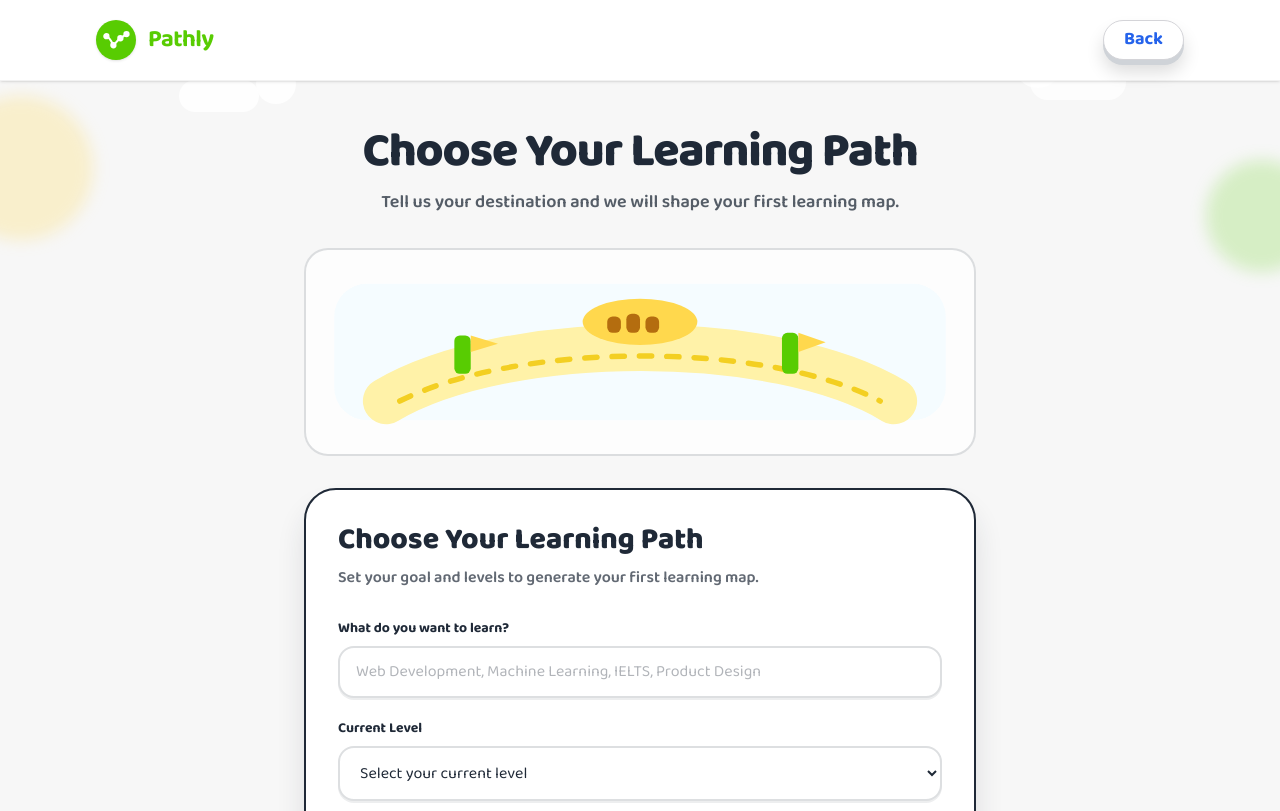
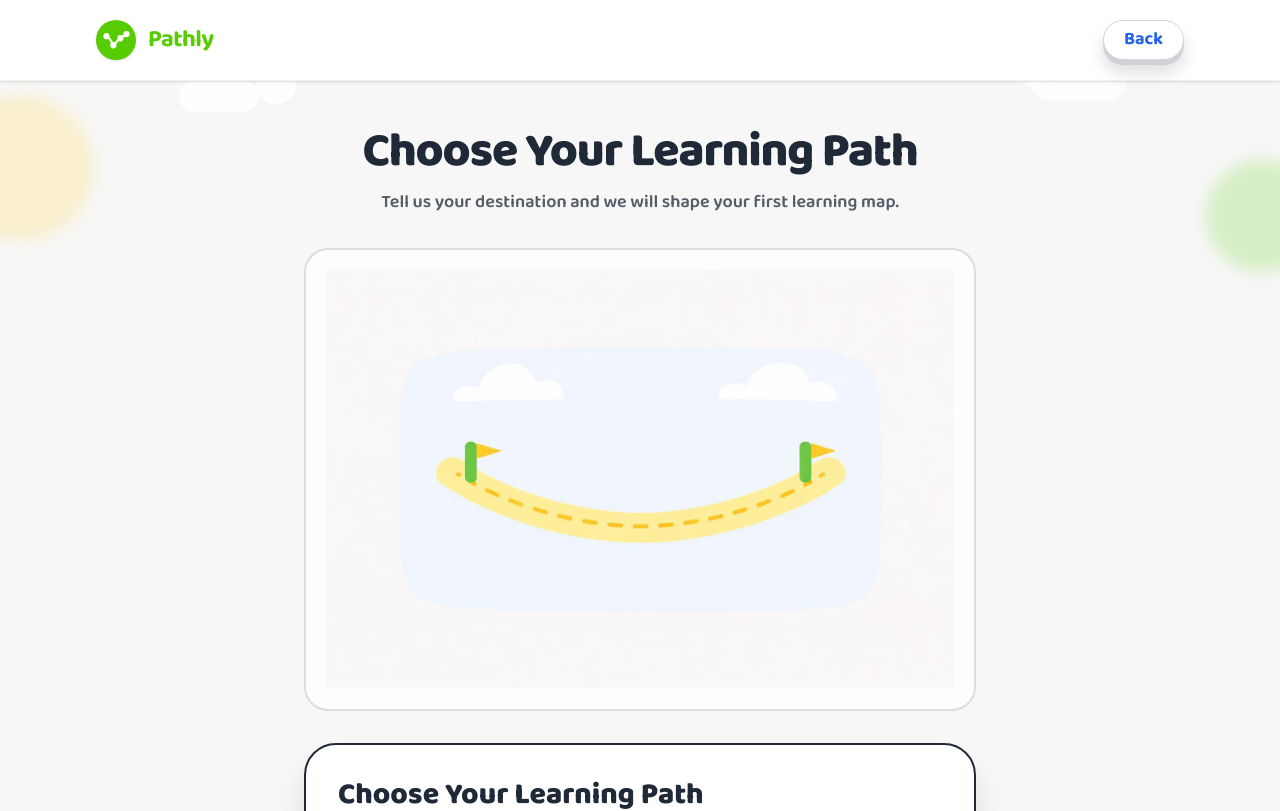
Before and after one commit to stevenhou7245/pathly, a Next.js app: page /onboarding in a window 1280 px wide. Shown: the top 811 px of the page. Built offline with nearby package versions, Linux system fonts and the light colour scheme.

Commit message:
Illustration change

```diff
--- a/app/onboarding/page.tsx
+++ b/app/onboarding/page.tsx
@@ -1,3 +1,4 @@
+import Image from "next/image";
 import AuthHeader from "@/components/AuthHeader";
 import OnboardingForm from "@/components/OnboardingForm";
 
@@ -27,26 +28,15 @@ export default function OnboardingPage() {
           </p>
 
           <div className="mx-auto mt-8 max-w-2xl rounded-3xl border-2 border-[#1F2937]/15 bg-white/70 p-5">
-            <svg
-              viewBox="0 0 460 120"
+            <Image
+              src="/images/path-selection-illustration.jpg"
+              alt="Learning Path Illustration"
+              width={1200}
+              height={360}
               className="h-auto w-full"
-              role="img"
-              aria-label="Learning path and milestone decoration"
-            >
-              <rect x="6" y="10" width="448" height="100" rx="24" fill="#F5FCFF" />
-              <path d="M44 96 C132 44 330 44 416 96" stroke="#FFF2A8" strokeWidth="34" strokeLinecap="round" fill="none" />
-              <path d="M54 96 C142 52 322 52 406 96" stroke="#F3CF22" strokeWidth="4" strokeLinecap="round" strokeDasharray="9 11" fill="none" />
-              <rect x="94" y="48" width="12" height="28" rx="4" fill="#58CC02" />
-              <polygon points="106,48 126,54 106,60" fill="#FFD84D" />
-              <rect x="334" y="46" width="12" height="30" rx="4" fill="#58CC02" />
-              <polygon points="346,46 366,53 346,60" fill="#FFD84D" />
-              <ellipse cx="230" cy="38" rx="42" ry="17" fill="#FFD84D" />
-              <g fill="#B46D0F">
-                <rect x="206" y="34" width="10" height="12" rx="4" />
-                <rect x="220" y="32" width="10" height="14" rx="4" />
-                <rect x="234" y="34" width="10" height="12" rx="4" />
-              </g>
-            </svg>
+              sizes="(min-width: 1024px) 48rem, 100vw"
+              priority
+            />
           </div>
 
           <div className="mx-auto mt-8 max-w-2xl">
--- a/components/AuthIllustration.tsx
+++ b/components/AuthIllustration.tsx
@@ -1,3 +1,5 @@
+import Image from "next/image";
+
 export default function AuthIllustration() {
   return (
     <div className="relative overflow-hidden rounded-[2rem] border-2 border-[#1F2937] bg-[#FFF9DD] p-7 shadow-[0_10px_0_#1F2937,0_20px_30px_rgba(31,41,55,0.12)]">
@@ -18,49 +20,14 @@ export default function AuthIllustration() {
         </p>
 
         <div className="mt-7 overflow-hidden rounded-3xl border-2 border-[#1F2937]/12 bg-[#F5FCFF] p-2">
-          <svg
-            viewBox="0 0 460 260"
-            className="block h-auto w-full rounded-2xl"
-            role="img"
-            aria-label="Learning path illustration"
-          >
-            <rect x="0" y="0" width="460" height="260" fill="#EAF7FF" />
-            <ellipse cx="108" cy="62" rx="56" ry="18" fill="white" />
-            <ellipse cx="344" cy="54" rx="62" ry="20" fill="white" />
-
-            <path
-              d="M34 92 C122 156 338 156 426 92"
-              stroke="#FFF2A8"
-              strokeWidth="32"
-              strokeLinecap="round"
-              fill="none"
-            />
-            <path
-              d="M40 92 C128 152 332 152 420 92"
-              stroke="#F3CF22"
-              strokeWidth="4"
-              strokeLinecap="round"
-              strokeDasharray="9 11"
-              fill="none"
-            />
-
-            <circle cx="82" cy="106" r="18" fill="#58CC02" />
-            <circle cx="82" cy="106" r="8" fill="#9FE870" />
-
-            <circle cx="164" cy="134" r="16" fill="#58CC02" />
-            <circle cx="164" cy="134" r="7" fill="#9FE870" />
-
-            <circle cx="230" cy="144" r="17" fill="#58CC02" />
-            <circle cx="230" cy="144" r="7.5" fill="#9FE870" />
-
-            <circle cx="296" cy="134" r="16" fill="#58CC02" />
-            <circle cx="296" cy="134" r="7" fill="#9FE870" />
-
-            <circle cx="378" cy="106" r="18" fill="#58CC02" />
-            <circle cx="378" cy="106" r="8" fill="#9FE870" />
-
-            <ellipse cx="230" cy="196" rx="88" ry="14" fill="#58CC02" opacity="0.18" />
-          </svg>
+          <Image
+            src="/images/register-illustration.png"
+            alt="Register illustration"
+            width={600}
+            height={400}
+            className="block h-auto w-full rounded-2xl object-contain"
+            priority={false}
+          />
         </div>
       </div>
     </div>
```
Also changed, not shown: public/images/path-selection-illustration.jpg (added).
